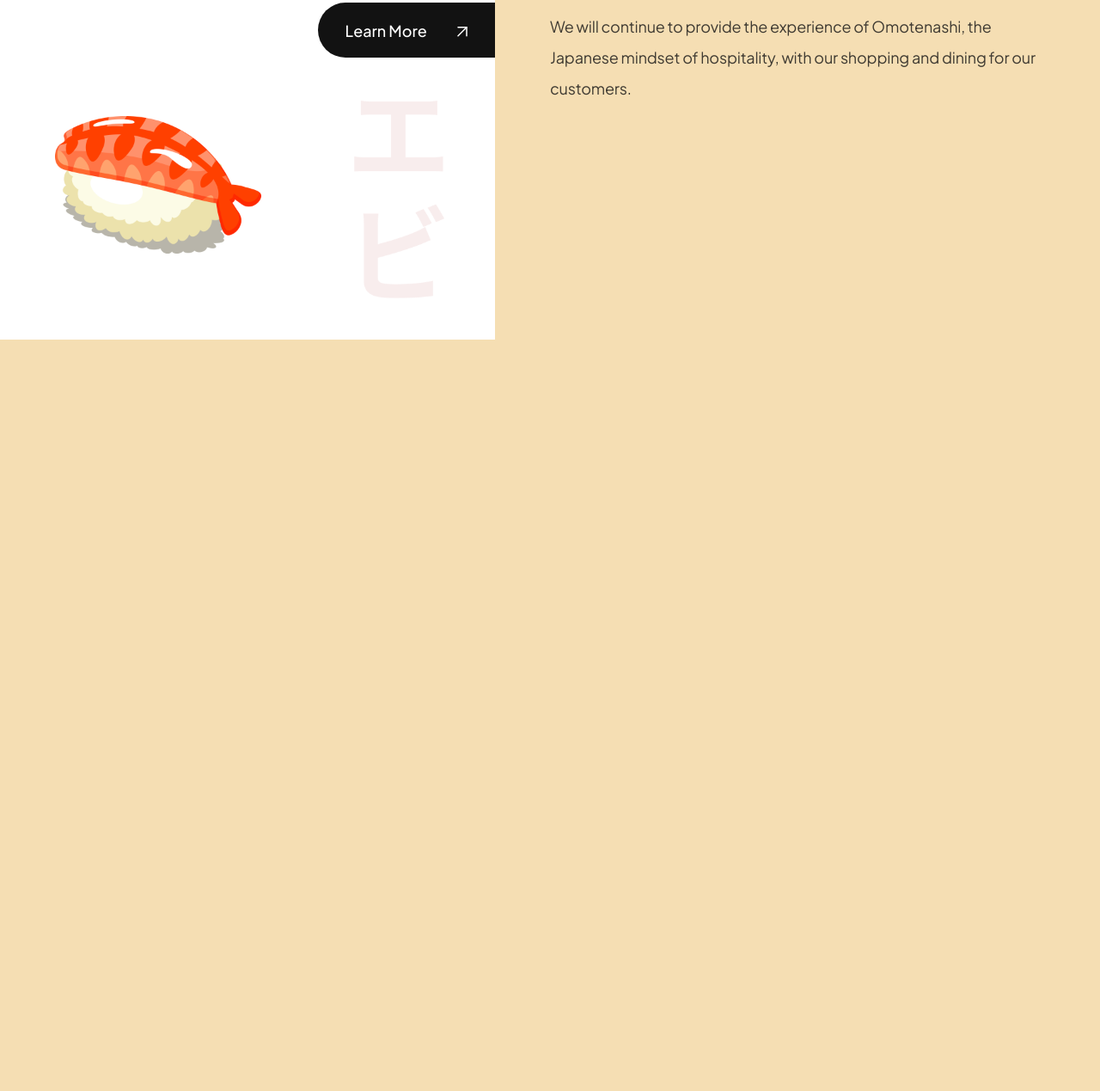
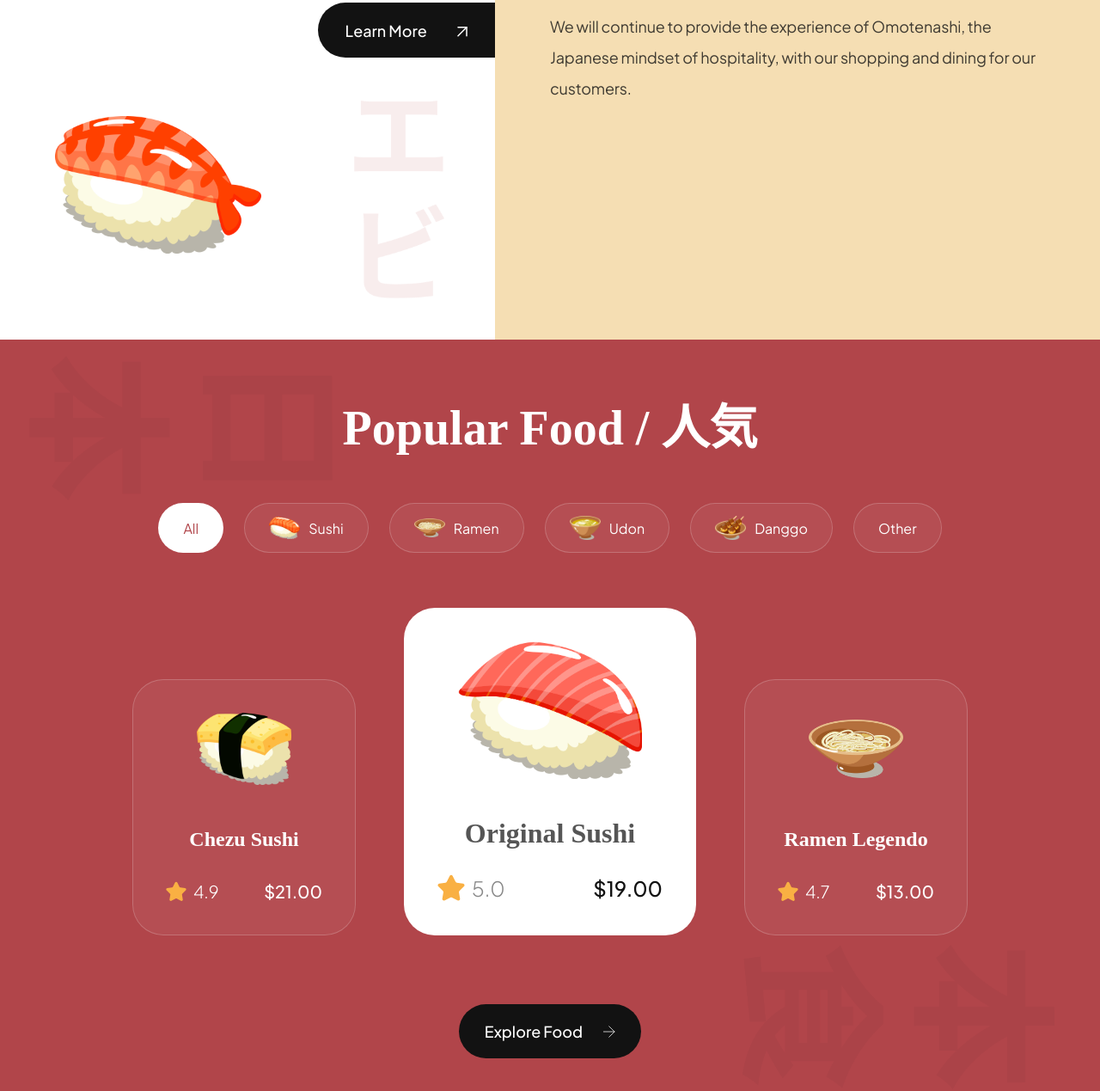
Before and after one commit to MHG1816/Sushi, a website built with Vite: page index.html in a window 1280 px wide. Shown: the part 1119-2388 px from the top of the page at 86% size. Before the commit the page ends 1514 px from the top, so only its background shows below. Built offline with nearby package versions, Linux system fonts and the light colour scheme.

Commit message:
popular foods & animations

```diff
--- /dev/null
+++ b/css/sections/popular.css
@@ -0,0 +1,209 @@
+.popular-foods {
+    padding: 64px;
+
+    display: flex;
+    flex-direction: column;
+
+    background-color: var(--primary-color);
+    background-image: url("../../assets/popular_bg.png");
+    background-position: center;
+    background-repeat: no-repeat;
+    background-size: contain;
+
+    overflow: hidden;
+}
+
+.popular-foods__title {
+    font-size: 56px;
+    font-family: var(--playfair-display);
+    font-weight: 600;
+    line-height: 78px;
+    color: #fff;
+    text-align: center;
+}
+
+.popular-foods__filters {
+    margin-top: 48px;
+    max-width: 100%;
+    overflow-x: auto;
+
+    display: flex;
+    justify-content: center;
+    gap: 24px;
+}
+
+.popular-foods__filter-btn {
+    padding: 10px 28px;
+
+    display: flex;
+    flex-direction: row;
+    align-items: center;
+    gap: 10px;
+
+    background: rgba(255, 255, 255, 0.05);
+    border: 1px solid rgba(255, 255, 255, 0.2);
+    border-radius: 46px;
+
+    font-size: 16px;
+    font-weight: 300px;
+    line-height: 25px;
+    font-family: var(--plus-jakarta-sans);
+    color: #fff;
+    cursor: pointer;
+}
+
+.popular-foods__filter-btn img {
+    width: 36px;
+    height: 36px;
+    object-fit: contain;
+}
+
+.popular-foods__filter-btn.active {
+    background: #fff;
+    color: var(--primary-color)
+}
+
+.popular-foods__filter-btn:hover {
+    background: #fff;
+    color: var(--primary-color)
+}
+
+.popular-foods__catalogue {
+    margin-top: 64px;
+
+    display: flex;
+    justify-content: center;
+    align-items: flex-end;
+    flex-wrap: wrap;
+    gap: 56px;
+}
+
+.popular-foods__button {
+    width: fit-content;
+
+    padding: 20px 30px;
+    margin: 80px auto 0;
+
+    font-weight: 500;
+    font-size: 18px;
+    line-height: 23px;
+    font-family: var(--plus-jakarta-sans);
+    color: #fff;
+
+    border: none;
+    outline: none;
+    background: var(--secondary-color);
+    border-radius: 64px;
+    cursor: pointer;
+}
+
+.popular-foods__button img {
+    width: 14px;
+    height: 14px;
+    object-fit: contain;
+
+    margin-left: 21px;
+}
+
+.popular-foods__card {
+    padding: 38px;
+    min-width: 260px;
+    height: fit-content;
+
+    display: flex;
+    align-items: center;
+    flex-direction: column;
+
+    border-radius: 36px;
+    background: rgba(255, 255, 255, 0.05);
+    border: 1px solid rgba(255, 255, 255, 0.2);
+}
+
+.popular-foods__card-image {
+    width: 110px;
+    height: 84px;
+    object-fit: contain;
+}
+
+.popular-foods__card-title {
+    margin-top: 47px;
+
+    font-weight: 600;
+    font-size: 24px;
+    line-height: 32px;
+    font-family: var(--playfair-display);
+    color: #fff;
+    text-align: center;
+}
+
+.popular-foods__card-details {
+    width: 100%;
+    margin-top: 32px;
+}
+
+.popular-foods__card-rating {
+    display: flex;
+    align-items: center;
+    gap: 8px;
+}
+
+.popular-foods__card-rating img {
+    width: 24px;
+    height: 24px;
+    object-fit: contain;
+}
+
+.popular-foods__card-rating p {
+    font-size: 20px;
+    font-weight: 300;
+    font-family: var(--plus-jakarta-sans);
+    color: #fff;
+}
+
+.popular-foods__card-price {
+    font-size: 20px;
+    font-weight: 500;
+    font-family: var(--plus-jakarta-sans);
+    color: #fff;
+}
+
+.popular-foods__card.active-card {
+    background: #fff;
+    min-width: 340px;
+}
+
+.popular-foods__card.active-card .popular-foods__card-image {
+    width: 214px;
+    height: 160px;
+}
+
+.popular-foods__card.active-card .popular-foods__card-title {
+    color: var(--black-500);
+    font-size: 32px;
+}
+
+.popular-foods__card.active-card .popular-foods__card-rating img {
+    width: 32px;
+    height: 32px;
+}
+
+.popular-foods__card.active-card .popular-foods__card-rating p {
+    font-size: 24px;
+    color: var(--gray-100);
+}
+
+.popular-foods__card.active-card .popular-foods__card-price {
+    font-size: 24px;
+    color: var(--secondary-color)
+}
+
+@media screen and (max-width: 550px) {
+    .popular-foods {
+        padding: 64px 32px;
+    }
+
+    .popular-foods__card,
+    .popular-foods__card.active-card {
+        min-width: 100%;
+    }
+}
--- a/css/style.css
+++ b/css/style.css
@@ -4,6 +4,8 @@
 @import url("./sections/header.css");
 @import url("./sections/hero.css");
 @import url("./sections/about.css");
+@import url("./sections/popular.css");
+
 /* CSS variables */
 :root {
     --plafair-display: "Playfair Display", serif;
@@ -33,7 +35,7 @@ body {
     background-color: wheat;
 }
 
-a  {
+a {
     text-decoration: none;
     color: inherit;
 }
@@ -72,3 +74,17 @@ a  {
     justify-content: space-between;
     align-items: center
 }
+
+
+/* Hide scrollbar for Chrome, Safari and Opera */
+.sushi__hide-scrollbar::-webkit-scrollbar {
+    display: none;
+}
+
+/* Hide scrollbar for IE, Edge and Firefox */
+.sushi__hide-scrollbar {
+    -ms-overflow-style: none;
+    /* IE and Edge */
+    scrollbar-width: none;
+    /* Firefox */
+}
--- a/index.html
+++ b/index.html
@@ -111,8 +111,78 @@
       </div>
     </section>
 
-    <section>
+    <section class="popular-foods" id="menu">
+      <h2 class="popular-foods__title" data-aos="flip-up">Popular Food / 人気</h2>
 
+      <div class="popular-foods__filters sushi__hide-scrollbar" data-aos="fade-up">
+        <button class="popular-foods__filter-btn active">All</button>
+        <button class="popular-foods__filter-btn">
+          <img src="/assets/sushi-9.png" alt="sushi 9" />
+          Sushi
+        </button>
+        <button class="popular-foods__filter-btn">
+          <img src="/assets/sushi-8.png" alt="sushi 8" />
+          Ramen
+        </button>
+        <button class="popular-foods__filter-btn">
+          <img src="/assets/sushi-7.png" alt="sushi 7" />
+          Udon
+        </button>
+        <button class="popular-foods__filter-btn">
+          <img src="/assets/sushi-6.png" alt="sushi 6" />
+          Danggo
+        </button>
+        <button class="popular-foods__filter-btn">Other</button>
+      </div>
+
+      <div class="popular-foods__catalogue" data-aos="fade-up">
+        <article class="popular-foods__card">
+          <img class="popular-foods__card-image" src="assets/sushi-12.png" alt="sushi-12" />
+          <h4 class="popular-foods__card-title">Chezu Sushi</h4>
+
+          <div class="popular-foods__card-details flex-between">
+            <div class="popular-foods__card-rating">
+              <img src="assets/star.svg" alt="star" />
+              <p>4.9</p>
+            </div>
+
+            <p class="popular-foods__card-price">$21.00</p>
+          </div>
+        </article>
+
+        <article class="popular-foods__card active-card">
+          <img class="popular-foods__card-image" src="assets/sushi-11.png" alt="sushi-11" />
+          <h4 class="popular-foods__card-title">Original Sushi</h4>
+
+          <div class="popular-foods__card-details flex-between">
+            <div class="popular-foods__card-rating">
+              <img src="assets/star.svg" alt="star" />
+              <p>5.0</p>
+            </div>
+
+            <p class="popular-foods__card-price">$19.00</p>
+          </div>
+        </article>
+
+        <article class="popular-foods__card">
+          <img class="popular-foods__card-image" src="assets/sushi-10.png" alt="sushi-10" />
+          <h4 class="popular-foods__card-title">Ramen Legendo</h4>
+
+          <div class="popular-foods__card-details flex-between">
+            <div class="popular-foods__card-rating">
+              <img src="assets/star.svg" alt="star" />
+              <p>4.7</p>
+            </div>
+
+            <p class="popular-foods__card-price">$13.00</p>
+          </div>
+        </article>
+      </div>
+
+      <button class="popular-foods__button">
+        Explore Food
+        <img src="assets/arrow-right.svg"  alt="arrow-right" />
+      </button>
     </section>
 
     <script src="js/script.js" type="module"></script>
--- a/js/script.js
+++ b/js/script.js
@@ -0,0 +1,58 @@
+// import images as relative image path won't work with vite/vercel.
+import check from '../assets/check.svg'
+import star from '../assets/star.svg'
+import sushi12 from '../assets/sushi-12.png'
+import sushi11 from '../assets/sushi-11.png'
+import sushi10 from '../assets/sushi-10.png'
+
+import AOS from "aos";
+import "aos/dist/aos.css";
+
+// init AOS animation
+AOS.init({
+    duration: 1000,
+    offset: 100,
+});
+
+const trendingSushis = [
+    'Make Sushi',
+    'Nigiri Sushi',
+    'Oshizushi',
+    'Temaki Sushi',
+    'Uramaki Sushi',
+    'Inari Sushi'
+];
+
+const trendingDrinks = [
+    "Oruncha",
+    "Ofukucha",
+    "Sakura Tea",
+    "Kombu-cha",
+    "Aojiru",
+    "Mugicha",
+]
+
+const cards = [
+    {
+        imgSrc: sushi12,
+        alt: "sushi-12",
+        title: "Chezu Sushi",
+        rating: "4.8",
+        price: "$21.00"
+    },
+    {
+        imgSrc: sushi11,
+        alt: "sushi-11",
+        title: "Originale Sushi",
+        rating: "4.8",
+        price: "$21.00",
+        active: true
+    },
+    {
+        imgSrc: sushi10,
+        alt: "sushi-10",
+        title: "Ramen Legendo",
+        rating: "4.8",
+        price: "$21.00"
+    }
+];
--- a/package.json
+++ b/package.json
@@ -10,5 +10,8 @@
   },
   "devDependencies": {
     "vite": "^4.4.5"
+  },
+  "dependencies": {
+    "aos": "^2.3.4"
   }
 }
```
Also changed, not shown: assets/sushi-7.png (added), 1 other file.
